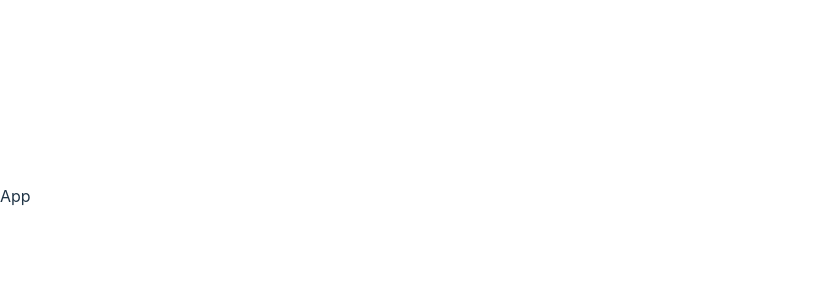
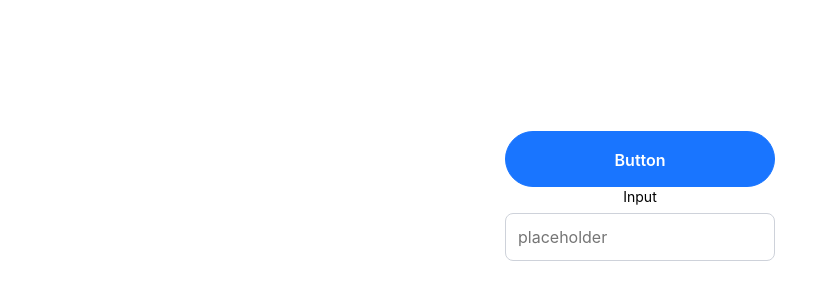
Before and after one commit to nikitauty/pizza-shift-2024, a React (Vite) app: page / in a window 1280 px wide. Shown: the part 204-504 px from the top of the page, without its empty margins (0-838 px from the left). Built offline with nearby package versions, Linux system fonts and the light colour scheme.

Commit message:
edit project structure

```diff
--- a/index.html
+++ b/index.html
@@ -4,7 +4,7 @@
     <meta charset="UTF-8" />
     <link rel="icon" type="image/svg+xml" href="/vite.svg" />
     <meta name="viewport" content="width=device-width, initial-scale=1.0" />
-    <title>Pizza</title>
+    <title>Shift Pizza</title>
   </head>
   <body>
     <div id="root"></div>
--- a/src/App.tsx
+++ /dev/null
@@ -1,3 +0,0 @@
-export const App = () => {
-  return <div>App</div>;
-};
--- /dev/null
+++ b/src/app/App.tsx
@@ -0,0 +1,10 @@
+import { Button, Input } from '@components/index';
+
+export const App = () => {
+  return (
+    <div>
+      <Button variant='contained'>Button</Button>
+      <Input label='Input' placeholder='placeholder' />
+    </div>
+  );
+};
--- /dev/null
+++ b/src/app/styles/global.css
@@ -0,0 +1,55 @@
+:root {
+  color-scheme: light;
+  font-family: Inter, sans-serif;
+  -webkit-font-smoothing: antialiased;
+  -moz-osx-font-smoothing: grayscale;
+  font-synthesis: none;
+  font-weight: 400;
+  line-height: 1.5;
+  text-rendering: optimizelegibility;
+
+  --background-brand: #1975ff;
+  --background-primary: #fff;
+  --background-hover-primary: #0052cc;
+  --background-brand-extra-light: #cce0ff;
+  --background-disabled: #f3f4f6;
+  --background-tertiary: #f9fafb;
+  --border-light: #ced2da;
+  --border-extra-light: #e3e5e5;
+  --indicator-error: #f64c4c;
+  --text-invert: #fff;
+  --text-error: #f64c4c;
+  --text-secondary: #344051;
+  --text-tertiary: #637083;
+  --text-quartenery: #97a1af;
+}
+
+a {
+  color: #646cff;
+  font-weight: 500;
+  text-decoration: inherit;
+}
+
+a:hover {
+  color: #535bf2;
+}
+
+body {
+  display: flex;
+  min-width: 320px;
+  min-height: 100vh;
+  margin: 0;
+  place-items: center;
+}
+
+.container {
+  max-width: 1170px;
+  margin: auto;
+}
+
+#root {
+  max-width: 1280px;
+  padding: 2rem;
+  margin: 0 auto;
+  text-align: center;
+}
--- /dev/null
+++ b/src/app/styles/reset.css
@@ -0,0 +1,90 @@
+/*
+  1. Use a more-intuitive box-sizing model.
+*/
+
+*,
+*:before,
+*:after {
+  box-sizing: border-box;
+}
+
+/*
+    2. Remove default margin
+  */
+
+* {
+  margin: 0;
+}
+
+/*
+    Typographic tweaks!
+    3. Add accessible line-height
+    4. Improve text rendering
+  */
+
+body {
+  -webkit-font-smoothing: antialiased;
+  line-height: 1.5;
+}
+
+/*
+    5. Improve media defaults
+  */
+
+img,
+picture,
+video,
+canvas,
+svg {
+  display: block;
+  max-width: 100%;
+}
+
+fieldset {
+  min-width: 0;
+  padding: 0;
+  border: 0;
+  margin: 0;
+}
+
+/*
+    6. Remove built-in form typography styles
+  */
+
+input,
+button,
+textarea,
+select {
+  font: inherit;
+  outline: none;
+}
+
+/*
+    7. Avoid text overflows
+  */
+
+p,
+h1,
+h2,
+h3,
+h4,
+h5,
+h6 {
+  overflow-wrap: break-word;
+}
+
+/*
+    8. Create a root stacking context
+  */
+
+#root {
+  isolation: isolate;
+}
+
+input::-webkit-outer-spin-button,
+input::-webkit-inner-spin-button {
+  margin: 0; /* <-- Apparently some margin are still there even though it's hidden */
+
+  /* display: none; <- Crashes Chrome on hover */
+  appearance: none;
+}
--- a/src/index.css
+++ /dev/null
@@ -1,72 +0,0 @@
-:root {
-  background-color: #242424;
-  color: rgb(255 255 255 / 87%);
-  color-scheme: light dark;
-  font-family: Inter, system-ui, Avenir, Helvetica, Arial, sans-serif;
-  -webkit-font-smoothing: antialiased;
-  -moz-osx-font-smoothing: grayscale;
-  font-synthesis: none;
-  font-weight: 400;
-  line-height: 1.5;
-  text-rendering: optimizelegibility;
-}
-
-a {
-  color: #646cff;
-  font-weight: 500;
-  text-decoration: inherit;
-}
-
-a:hover {
-  color: #535bf2;
-}
-
-body {
-  display: flex;
-  min-width: 320px;
-  min-height: 100vh;
-  margin: 0;
-  place-items: center;
-}
-
-h1 {
-  font-size: 3.2em;
-  line-height: 1.1;
-}
-
-button {
-  padding: 0.6em 1.2em;
-  border: 1px solid transparent;
-  border-radius: 8px;
-  background-color: #1a1a1a;
-  cursor: pointer;
-  font-family: inherit;
-  font-size: 1em;
-  font-weight: 500;
-  transition: border-color 0.25s;
-}
-
-button:hover {
-  border-color: #646cff;
-}
-
-button:focus,
-button:focus-visible {
-  outline: 4px auto -webkit-focus-ring-color;
-}
-
-@media (prefers-color-scheme: light) {
-
-  :root {
-    background-color: #fff;
-    color: #213547;
-  }
-
-  a:hover {
-    color: #747bff;
-  }
-
-  button {
-    background-color: #f9f9f9;
-  }
-}
--- a/src/main.tsx
+++ b/src/main.tsx
@@ -1,7 +1,9 @@
 import ReactDOM from 'react-dom/client';
 
-import { App } from './App.tsx';
+import { App } from './app/App.tsx';
 
-import './index.css';
+import './app/styles/reset.css';
+import './app/styles/variables/typography.css';
+import './app/styles/global.css';
 
 ReactDOM.createRoot(document.getElementById('root')!).render(<App />);
--- a/vite.config.ts
+++ b/vite.config.ts
@@ -11,7 +11,7 @@ export default defineConfig({
       '@': path.resolve(__dirname, './src'),
       '@ui': path.resolve(__dirname, './src/shared/components/ui'),
       '@components': path.resolve(__dirname, './src/shared/components'),
-      '@consts': path.resolve(__dirname, './src/shared/consts'),
+      '@constants': path.resolve(__dirname, './src/shared/constants'),
       '@pages': path.resolve(__dirname, './src/pages'),
       '@hooks': path.resolve(__dirname, './src/shared/hooks'),
     },
```
